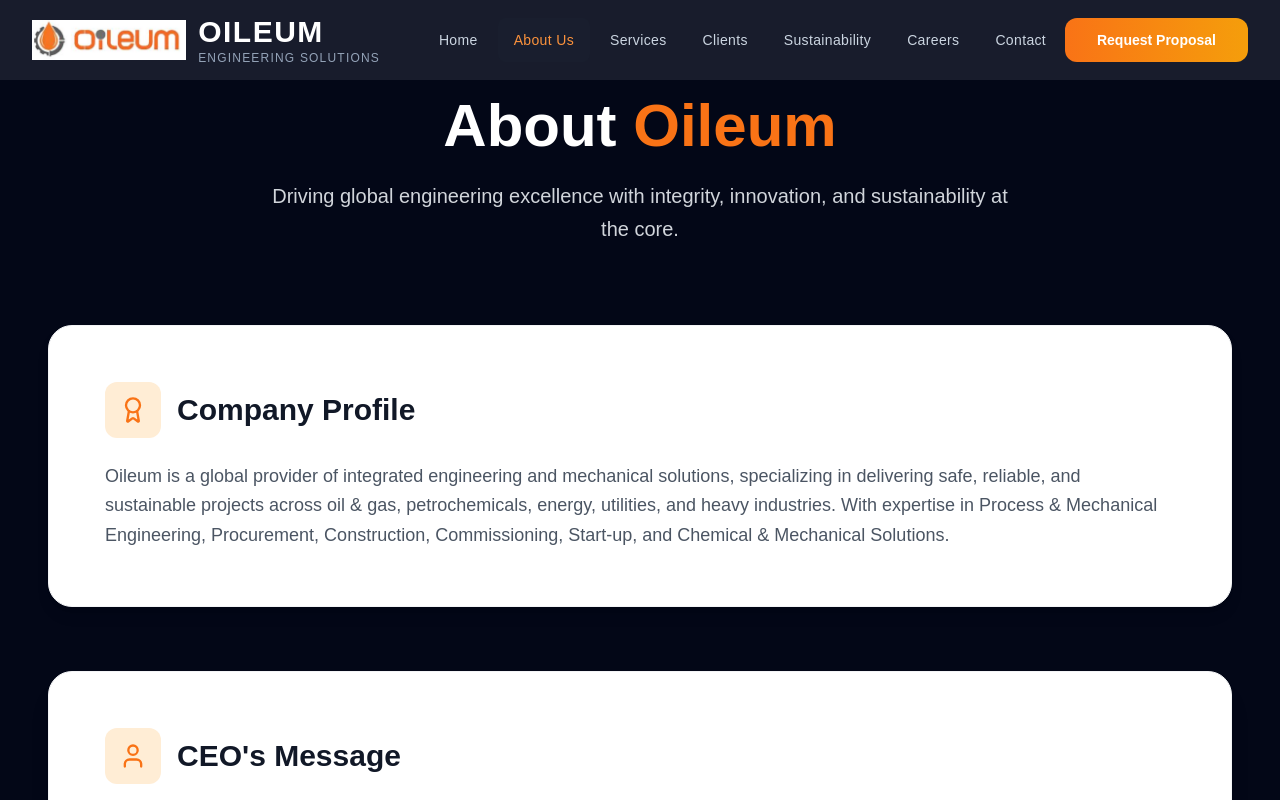
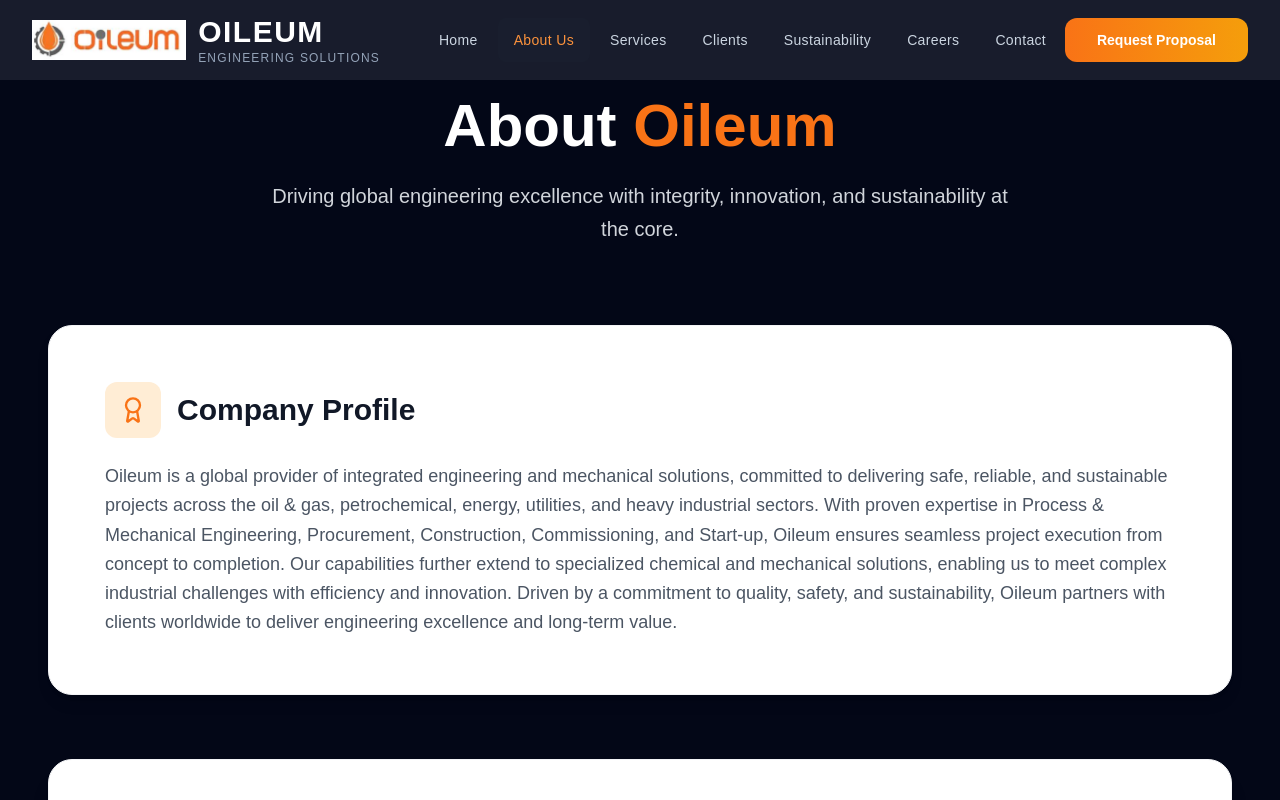
Before and after one commit to haseebmanzoor/Oileum-website, a React (Vite) app: page /about in a window 1280 px wide. Shown: the top 800 px of the page. Built offline with nearby package versions, Linux system fonts and the light colour scheme.

Commit message:
made changes

```diff
--- a/src/components/AboutUs/About.jsx
+++ b/src/components/AboutUs/About.jsx
@@ -46,11 +46,17 @@
             </div>
             <p className="text-lg text-gray-600 leading-relaxed">
               Oileum is a global provider of integrated engineering and
-              mechanical solutions, specializing in delivering safe, reliable,
-              and sustainable projects across oil & gas, petrochemicals, energy,
-              utilities, and heavy industries. With expertise in Process &
-              Mechanical Engineering, Procurement, Construction, Commissioning,
-              Start-up, and Chemical & Mechanical Solutions.
+              mechanical solutions, committed to delivering safe, reliable, and
+              sustainable projects across the oil & gas, petrochemical, energy,
+              utilities, and heavy industrial sectors. With proven expertise in
+              Process & Mechanical Engineering, Procurement, Construction,
+              Commissioning, and Start-up, Oileum ensures seamless project
+              execution from concept to completion. Our capabilities further
+              extend to specialized chemical and mechanical solutions, enabling
+              us to meet complex industrial challenges with efficiency and
+              innovation. Driven by a commitment to quality, safety, and
+              sustainability, Oileum partners with clients worldwide to deliver
+              engineering excellence and long-term value.
             </p>
           </motion.div>
 
@@ -115,7 +121,7 @@
             </div>
             <div className="mt-10 text-right">
               <p className="font-bold text-lg text-gray-900">
-                Ikram Ullah Wazir
+                Ikram Ullah Khan Wazir
               </p>
               <p className="text-gray-600">Chief Executive Officer</p>
               <p className="text-gray-600">Oileum</p>
```
Also changed, not shown: public/services/construction.jpg.
